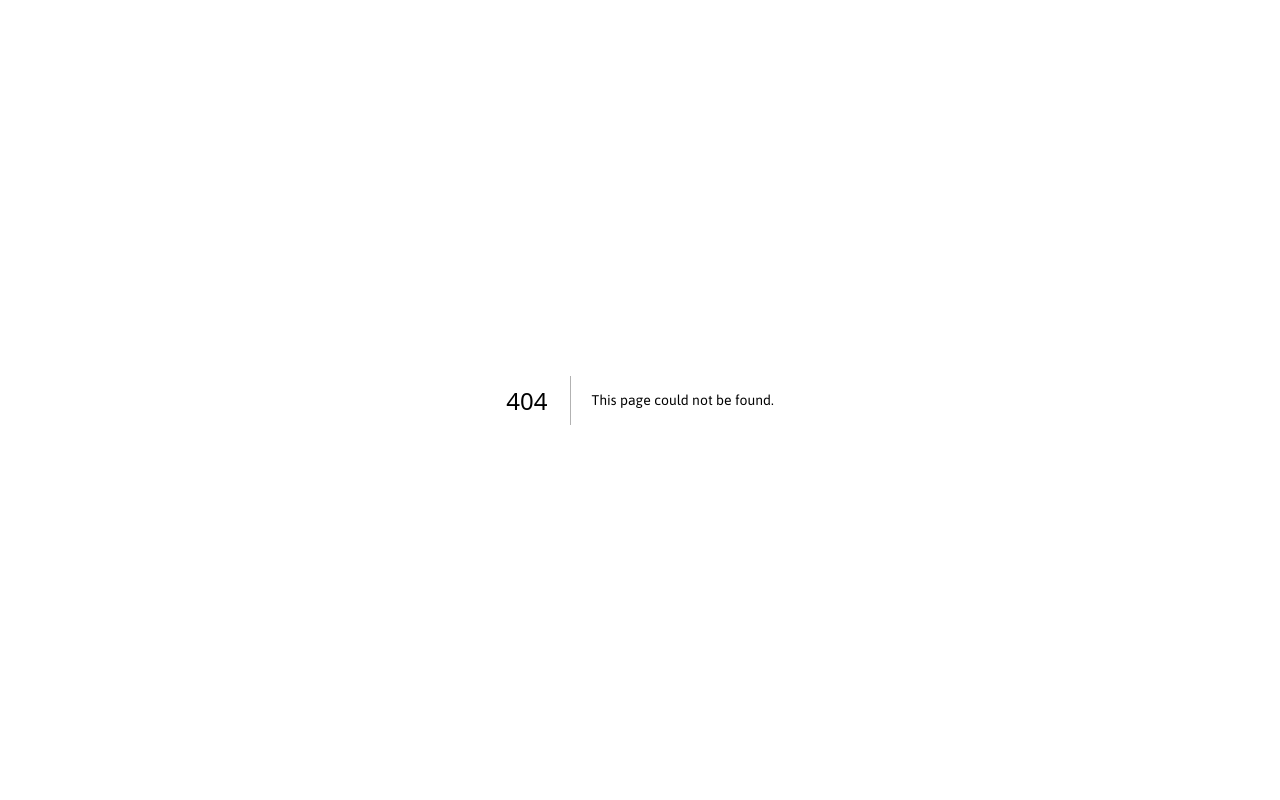
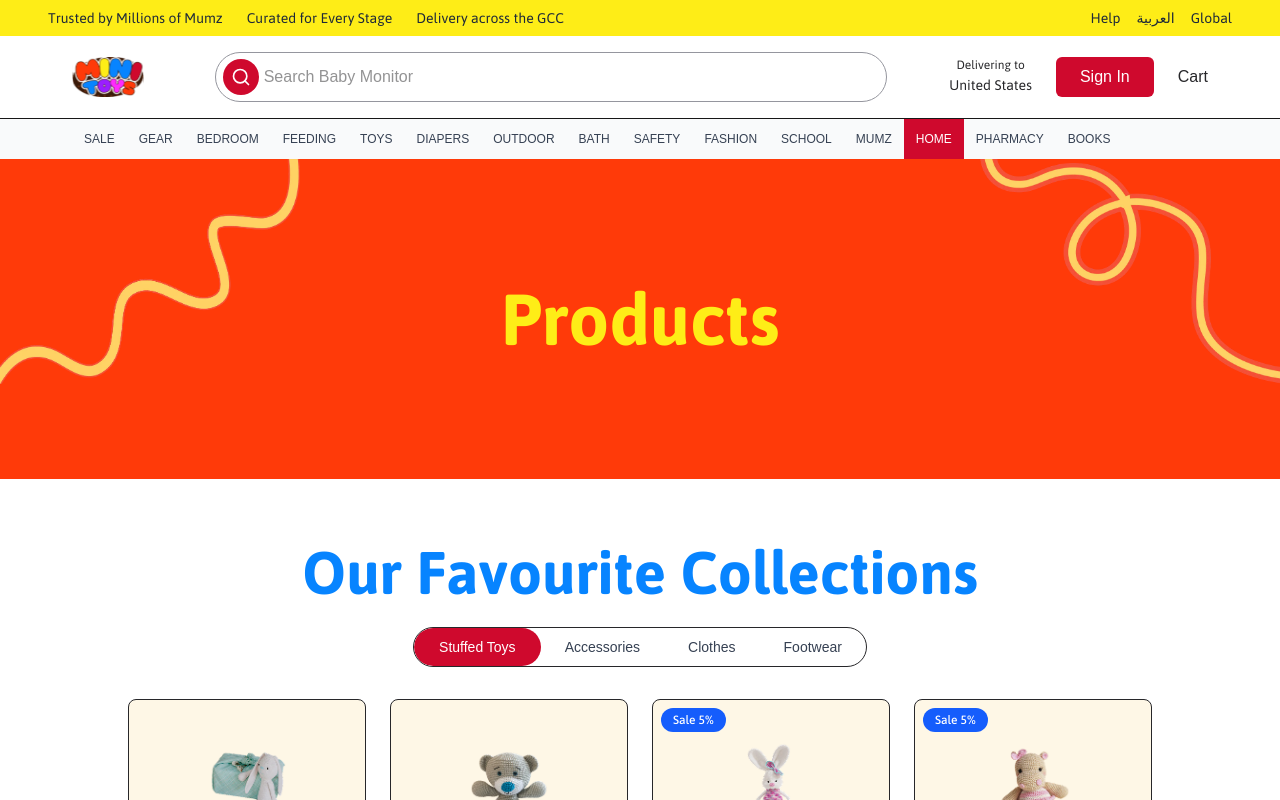
Before and after one commit to digiexpouae/MiniToys, a Next.js app: page /products in a window 1280 px wide. Before the commit this address had no page. Shown: the top 800 px of the page. Built offline with nearby package versions, Linux system fonts and the light colour scheme.

Commit message:
Feat:Completed product page layout and sections

```diff
--- a/src/app/Navigation/Header_two.jsx
+++ b/src/app/Navigation/Header_two.jsx
@@ -1,6 +1,7 @@
 import { ShoppingCart, User, Search, Menu } from 'lucide-react';
 import Image from 'next/image';
 import Navitems from './Navitems'
+import Link from 'next/link'
 const Header_two = () => {
     return (<div className='w-full'>
         <div className=" hidden md:block bg-[#FEED17] text-gray-800 text-sm py-2">
@@ -25,7 +26,9 @@ const Header_two = () => {
                     {/* Logo */}
                     <div className="flex items-center gap-2">
                         <div className="w-18 aspect-[16/9] relative flex items-center justify-center">
-                            <Image src="/assets/logo2.svg" alt="logo" fill />
+                            <Link href={'/'}>
+                                <Image src="/assets/logo2.svg" alt="logo" fill />
+                            </Link>
                             {/* <span className="text-white font-bold text-xl">T</span> */}
                         </div>
                         <div>
@@ -82,7 +85,10 @@ const Header_two = () => {
                     {/* Logo */}
                     <div className="flex items-center gap-2">
                         <div className="w-18 aspect-[16/9] relative flex items-center justify-center">
-                            <Image src="/assets/logo2.svg" alt="logo" fill />
+                            <Link href={'/'}>
+
+                                <Image src="/assets/logo2.svg" alt="logo" fill />
+                            </Link>
                             {/* <span className="text-white font-bold text-xl">T</span> */}
                         </div>
                         <div>
--- /dev/null
+++ b/src/app/products/Herosection.jsx
@@ -0,0 +1,18 @@
+import Image from "next/image";
+const Herosection = () => {
+    return (
+        <div className="bg-[#FF3A09] relative w-full flex items-center justify-center h-[40vh] overflow-hidden">
+            <div className="absolute left-0 top-0 w-[120px]  aspect-[4/3]   md:w-[300px]">
+                <Image src="/assets/ribbon1.png" className="object-cover" alt="decor" fill />
+
+            </div>
+            <div className="absolute right-0 top-0 w-[120px]  aspect-[4/3]  md:w-[300px]">
+                <Image src="/assets/ribbon02.png" className="object-cover" alt="decor" fill />
+            </div>
+            <h2 className="text-4xl text-[#FEED17] md:text-7xl font-bold">Products</h2>
+        </div>
+
+    );
+};
+
+export default Herosection;
--- /dev/null
+++ b/src/app/products/page.js
@@ -0,0 +1,22 @@
+import Header_two from "../../app/Navigation/Header_two";
+import Herosection from "./Herosection";
+import Footer from '../Navigation/Footer'
+import Sectionfour from '../components/Home/Sectionfour'
+const Product = () => {
+    return (
+        <div className="flex  items-center justify-center w-full bg-[#FFFF] ">
+            <main className="flex w-full flex-col items-center justify-between   sm:items-start">
+                {/* <div className="bg-[#DA3C24] w-full h-screen relative">
+
+
+                </div> */}
+                <Header_two />
+                <Herosection />
+                <Sectionfour />
+                <Footer />
+            </main>
+        </div>
+    );
+};
+
+export default Product;
```
Also changed, not shown: public/assets/ribbon02.png (added), public/assets/ribbon1.png (added).
